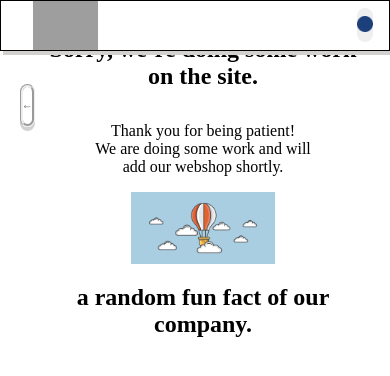
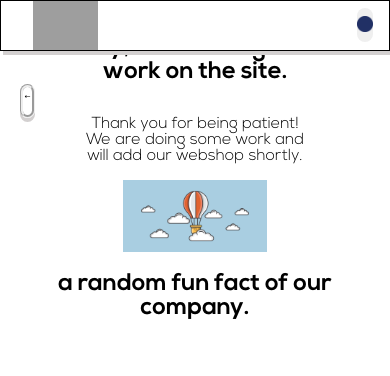
Before and after one commit to YohanLoz/Sunny-s-website, a PHP site: page /webShop.html in a window 390 px wide. Shown: the top 376 px of the page. Run offline with PHP 8.4, Linux system fonts and the light colour scheme; grey boxes are pictures that could not be loaded.

Commit message:
icon quality update

```diff
--- a/css/webShop.css
+++ b/css/webShop.css
@@ -48,7 +48,8 @@ h1 {
 ul {
   list-style-type: none;
   margin: 0;
-  padding: 0;
+
+
 
 }
 
@@ -57,6 +58,8 @@ li a {
   width:100%;
   background-color: #22457D;
   color:white;
+  padding: 10px;
+  bottom:10px
 }
 
 
@@ -128,7 +131,7 @@ header/*.container*/{
 	justify-content: center;
 	align-items: center;
 	width:3%;
-	height:7%;
+	height:6%;
 	border-style: groove;
 	border-radius: 10px;
 	box-shadow: 0px 4px #d3d0d0;
@@ -163,6 +166,7 @@ header/*.container*/{
 	width:100%;
 	height:auto;
 	object-fit: cover;
+	object-position: 15% 100%;
 }
 
 #webShopimg{
@@ -226,15 +230,18 @@ header/*.container*/{
 	justify-content: center;
 	align-items: center;
 	width:4%;
-	height:5%;
+	height:4%;
 	border-style: groove;
 	border-radius: 10px;
 	box-shadow: 0px 4px #d3d0d0;
 
 }
-#backButton img{
+#backButton{
 	width:100%;
-	height:100%;
+	height:auto;
+	object-fit: cover;
+	object-position: 15% 100%;
+	margin-bottom:10px
 }
 
 
@@ -263,8 +270,9 @@ header/*.container*/{
   }
 }
 
-
-
+.links{
+	align-items:center;
+}
 
 .mobilebutton,.links{
 	transition: 0.3s;
@@ -272,13 +280,14 @@ header/*.container*/{
 
 }
 .mobilemeniu{
-
 	grid-column: 11/ span 1;
 	position:fixed;
 	height:100%;
 	width:30%;
 	Right:0;
 	Top:9%;
+	align-items:center;
+
 	transform: scaleX(0);
 
     transform-origin: Right;
--- a/webShop.html
+++ b/webShop.html
@@ -3,7 +3,7 @@
  <head>
  <meta charset="UTF-8"/>
  <meta name="viewport" content="width=device-width, initial-scale=1.0">
-
+   <link rel="stylesheet" href="css/main.css"/>
   <link rel="stylesheet" href="css/webShop.css"/>
  </head>
  <header>
```
Also changed, not shown: img/Arrow-29.png, img/mobileButton.png.
